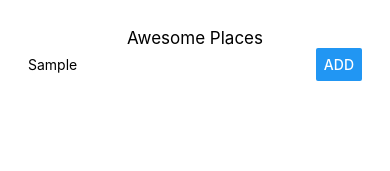
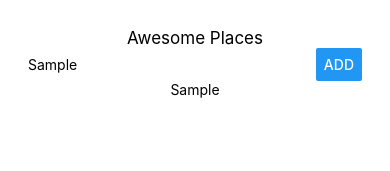
Before and after one commit to hugooSoul/awesome-places-react, a React Native app: screen / in a window 390 px wide. Both pictures are taken after typing "Sample" into the empty fields and a click on the button "ADD". Shown: the top 171 px of the page. Built offline with nearby package versions, Linux system fonts and the light colour scheme.

Commit message:
submit function created to display something after submit button

```diff
--- a/App.js
+++ b/App.js
@@ -4,7 +4,8 @@
 export default class App extends React.Component {
 
   state = {
-    placeName: ''
+    placeName: '',
+    places: []
   }
 
   placeNameChangedHandler = val => {
@@ -13,7 +14,22 @@
     });
   }
 
+  placeSubmitHandler = () => {
+    if( this.state.placeName === "" ) {
+      return;
+    }
+
+    this.setState(prevState => {
+      return {
+        places: prevState.places.concat(prevState.placeName)
+      };
+    });
+  }
+
   render() {
+    const placesOutput = this.state.places.map((place, i) => (
+      <Text key={i}>{place}</Text>
+    ));
     return (
       <View style={styles.container}>
       <Text style={styles.welcome}>Awesome Places</Text>
@@ -23,7 +39,11 @@
             placeholder="An awesome place"
             value={this.state.placeName}
             onChangeText={this.placeNameChangedHandler} />
-          <Button title='Add' style={styles.placeButton} />
+          <Button title='Add' style={styles.placeButton} onPress={this.placeSubmitHandler} />
+        </View>
+
+        <View>
+          {placesOutput}
         </View>
       </View>
     );
```
Also changed, not shown: 55 other files (tests, documents, lock files or other folders).
